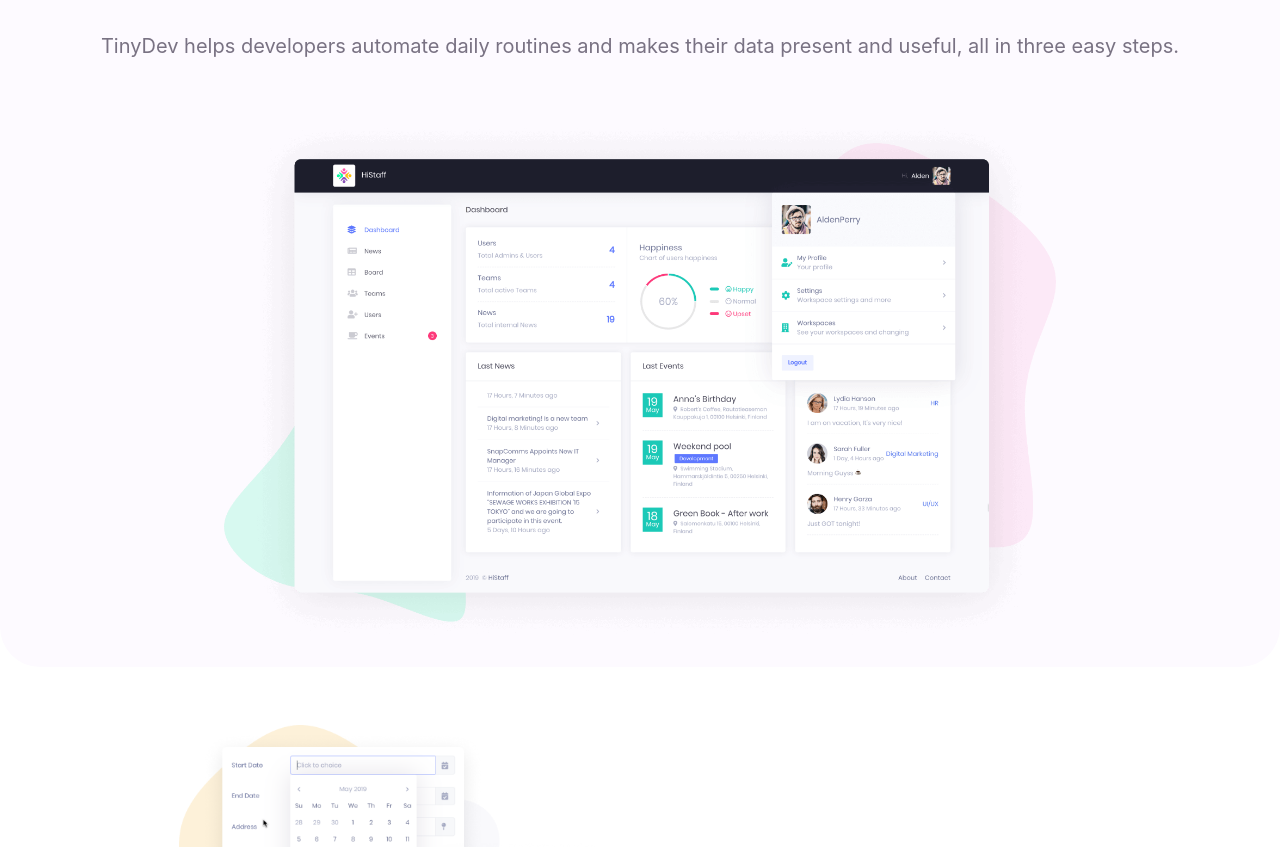
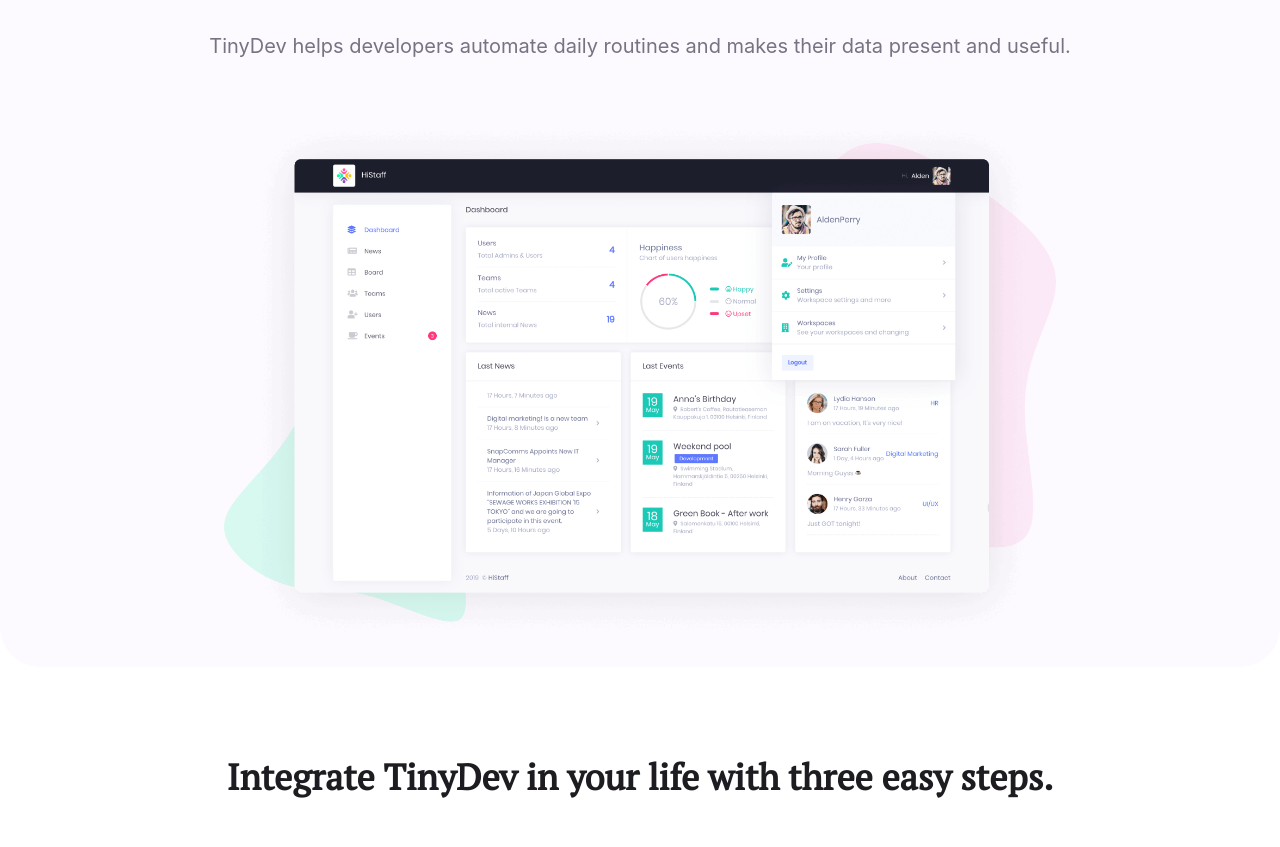
Before and after one commit to yingw787/tinydevcrm-landing-v2, a Gatsby site: page / in a window 1280 px wide. Shown: the part 355-1202 px from the top of the page. Built offline with nearby package versions, Linux system fonts and the light colour scheme; Gatsby itself is replaced by a stand-in of ours.

Commit message:
Update miscellaneous files.

```diff
--- a/src/components/layout.js
+++ b/src/components/layout.js
@@ -11,7 +11,7 @@ import {StaticQuery, graphql, Link} from "gatsby"
 
 import Header from "./header"
 import "../../static/styles/main.scss"
-import logo from "../../static/images/logo.svg"
+import logo from "../../static/images/logo_lg.png"
 import iconGitHub from "../../static/images/icon-github.svg"
 
 const Layout = ({children}) => (
@@ -33,13 +33,13 @@ const Layout = ({children}) => (
                         <div className={"col-5"}>
                             <div className={"widget__item"}>
                                 <div className={"logo"}>
-                                    <Link to="/" title={"HiStaff"}>
+                                    <Link to="/" title={"TinyDev"}>
                                         <img alt={"Logo"} src={logo}/>
                                     </Link>
                                 </div>
 
                                 <div className={"about"}>
-                                    <p>A software that was created with the goal of solving the problems of Human Resources in small and medium-sized businesses.</p>
+                                    <p>Your own personal data lake.</p>
                                 </div>
                             </div>
                         </div>
--- a/src/pages/index.js
+++ b/src/pages/index.js
@@ -13,12 +13,22 @@ const IndexPage = () => (
 
         <div className={"page-header home"}>
             <h1>SQL-based Life Management</h1>
-            <p>TinyDev helps developers automate daily routines and makes their data present and useful, all in three easy steps.</p>
+            <p>TinyDev helps developers automate daily routines and makes their data present and useful.</p>
             <img alt={"Dashboard"} src={featureImage}/>
         </div>
 
         <div className={"container"}>
             <div className={"features"}>
+
+            <div className={"feature__item"}>
+                    <div className={"row"}>
+                        <div className={"col-12 centered feature__content"}>
+                            <h2>Integrate TinyDev in your life with three easy steps.</h2>
+                        </div>
+                    </div>
+                </div>
+
+
                 <div className={"feature__item"}>
                     <div className={"row"}>
                         <div className={"col-6 first"}>
--- a/static/styles/_all.scss
+++ b/static/styles/_all.scss
@@ -326,6 +326,10 @@ body {
     }
 
     .widget__item {
+      .logo img {
+        width: 200px;
+      }
+
       @media screen and (max-width: $break-small) {
         padding: 15px 0 0;
       }
--- a/static/styles/_grid.scss
+++ b/static/styles/_grid.scss
@@ -15,6 +15,10 @@
   float: left;
   margin: 0.5rem 2%;
   min-height: 0.125rem;
+}
+
+.centered {
+  text-align: center;
 }
 
 .col-1,
```
